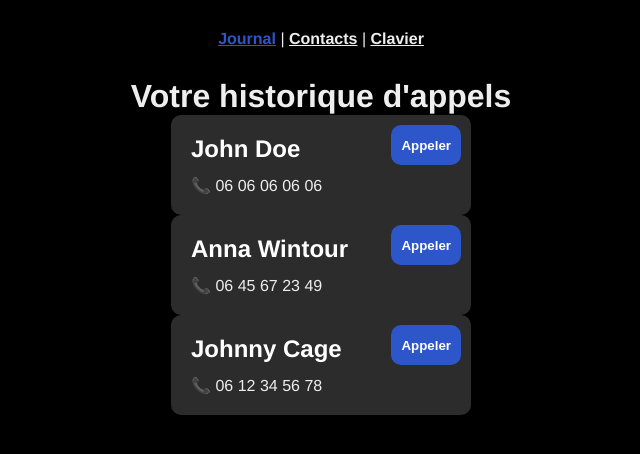
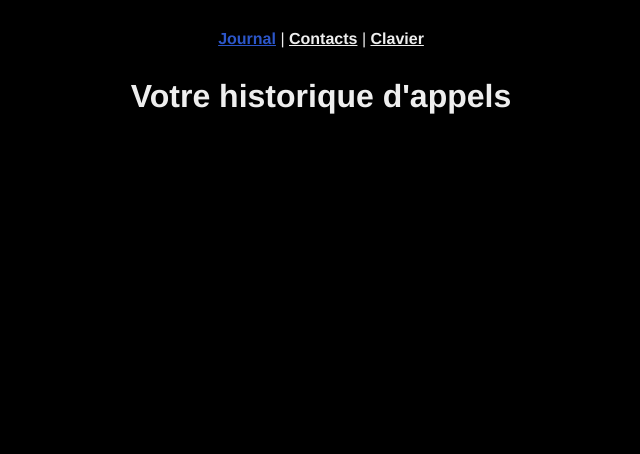
Before and after one commit to aarena18/app-phone_vue-js, a Vue app: page /#/ in a window 1280 px wide. Shown: the top 454 px of the page, without its empty margins (319-959 px from the left). Built offline with nearby package versions, Linux system fonts and the light colour scheme.

Commit message:
:alembic: button call workish

```diff
--- a/src/components/CardContact.vue
+++ b/src/components/CardContact.vue
@@ -7,7 +7,9 @@
         📞 <span>{{ contact.tel }}</span>
       </p>
     </div>
-    <button>Appeler</button>
+    <button class="appeler" @click="addCall(contact.name, contact.tel)">
+      Appeler
+    </button>
   </div>
 </template>
 
@@ -15,6 +17,11 @@
 export default {
   name: "CardContact",
   props: ["contact"],
+  methods: {
+    addCall(name, tel) {
+      this.$store.commit("call", { name, tel });
+    },
+  },
 };
 </script>
 
@@ -30,7 +37,6 @@ div {
   justify-content: space-between;
   gap: 10px;
   background-color: #2c2c2d;
-
 }
 
 .bg {
--- a/src/components/KeysCall.vue
+++ b/src/components/KeysCall.vue
@@ -56,12 +56,20 @@ export default {
       row4: ["*", "0", "#"],
     };
   },
+  computed: {
+    inputValues() {
+      return this.$store.state.inputValues;
+    },
+  },
   methods: {
     input(key) {
       this.inputValue += key;
     },
     addCall() {
-      this.$store.commit("addCall", this.inputValue);
+      this.$store.commit("call", this.inputValue, {
+        name: this.inputValue,
+        tel: this.inputValue,
+      });
       this.inputValue = "";
     },
   },
@@ -69,7 +77,6 @@ export default {
 </script>
 
 <style scoped>
-
 .inp {
   text-align: center;
   padding: 10px;
--- a/src/store/index.js
+++ b/src/store/index.js
@@ -2,6 +2,7 @@ import { createStore } from "vuex";
 
 export default createStore({
   state: {
+
     row1:{
       id: 1,
       keys:["1", "2", "3"]
@@ -36,14 +37,17 @@ export default createStore({
         tel: "06 12 34 56 78",
       },
     ],
+    inputValues: "",
+    journalAppel: [],
   },
   getters: {},
   mutations: {
     addContact(state, contact) {
       state.contacts.push(contact);
     },
-    addCall(state, inputValue){
-      state.inputValues.push(inputValue);
+
+    call(state, contact){
+      state.contacts.push(contact);
     }
 
 
--- a/src/views/ClavierView.vue
+++ b/src/views/ClavierView.vue
@@ -14,18 +14,6 @@ export default {
   components: {
     KeysCall,
   },
-  computed: {
-    clavier() {
-      return this.$store.state.clavier;
-    },
-  },
-  methods: {
-    addCall(inputValue) {
-      this.$store.commit("addCall", inputValue);
-
-    },
-
-  },
 };
 </script>
 
--- a/src/views/ContactsView.vue
+++ b/src/views/ContactsView.vue
@@ -27,6 +27,7 @@ export default {
       return this.$store.state.contacts;
     },
   },
+
 };
 </script>
 
--- a/src/views/HomeView.vue
+++ b/src/views/HomeView.vue
@@ -1,30 +1,31 @@
 <template>
   <div class="home">
     <h1>Votre historique d'appels</h1>
-  </div>
-  <div class="list">
-    <CardContact
-      v-for="contact in contacts"
-      :key="contact.id"
-      :contact="contact"
-    />
+
+    <div class="list" v-for="appel in journalAppel" :key="appel.id">
+      <h2>{{ appel.name }}</h2>
+      <span>{{ appel.tel }}</span>
+      <button class="test" @click="call(appel.name, appel.tel)">appler</button>
+    </div>
   </div>
 </template>
 
 <script>
-import CardContact from '@/components/CardContact.vue';
 export default {
   name: "HomeView",
-  components: {
-    CardContact,
+
+  computed: {
+    journalAppel() {
+      return this.$store.state.journalAppel;
+    },
+
   },
-  computed: {
-    contacts() {
-      return this.$store.state.contacts;
+  methods: {
+    addCall(name, tel) {
+      this.$store.commit("call", { name, tel });
     },
   },
 };
-
 </script>
 
 <style scoped></style>
```
